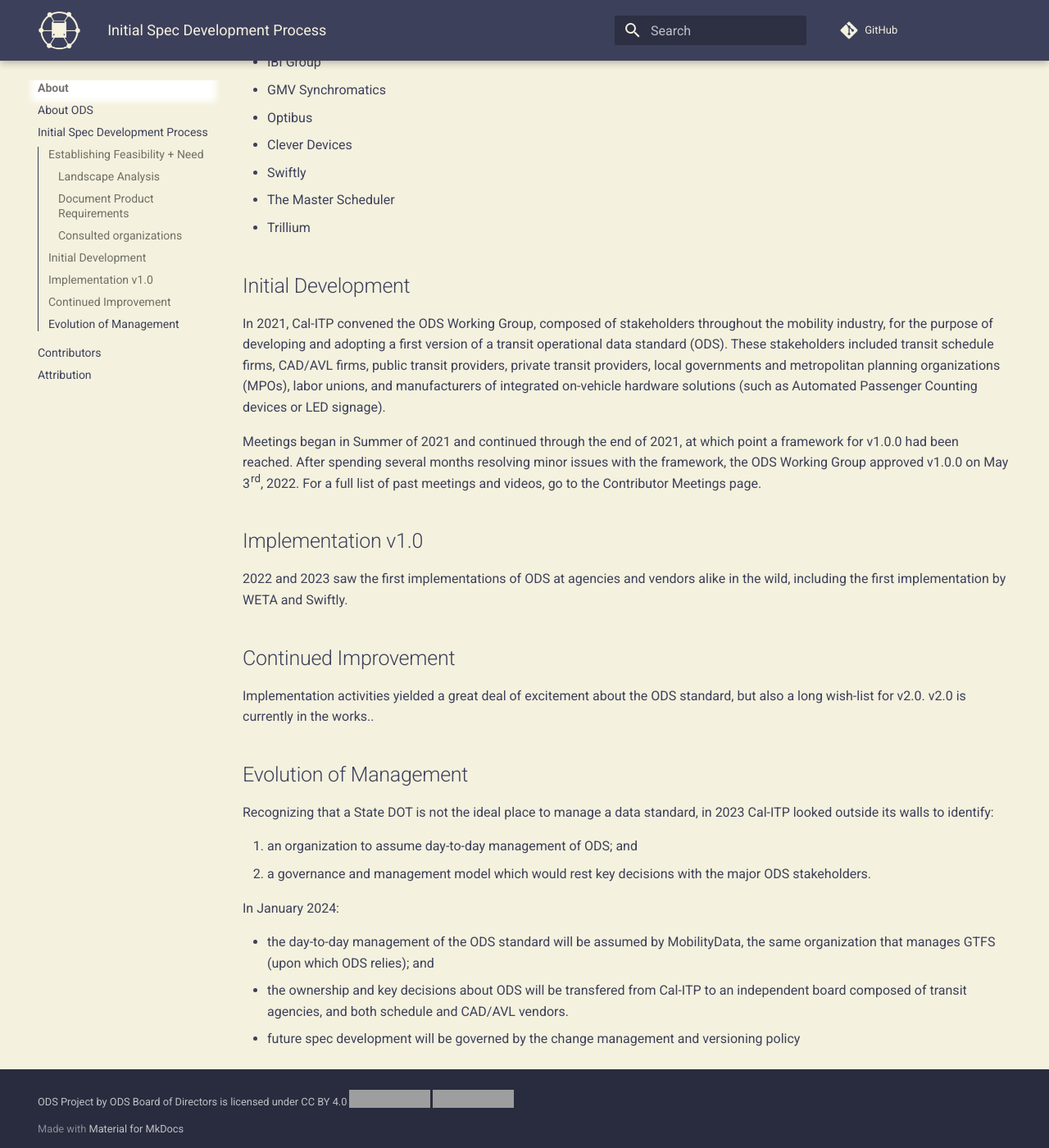
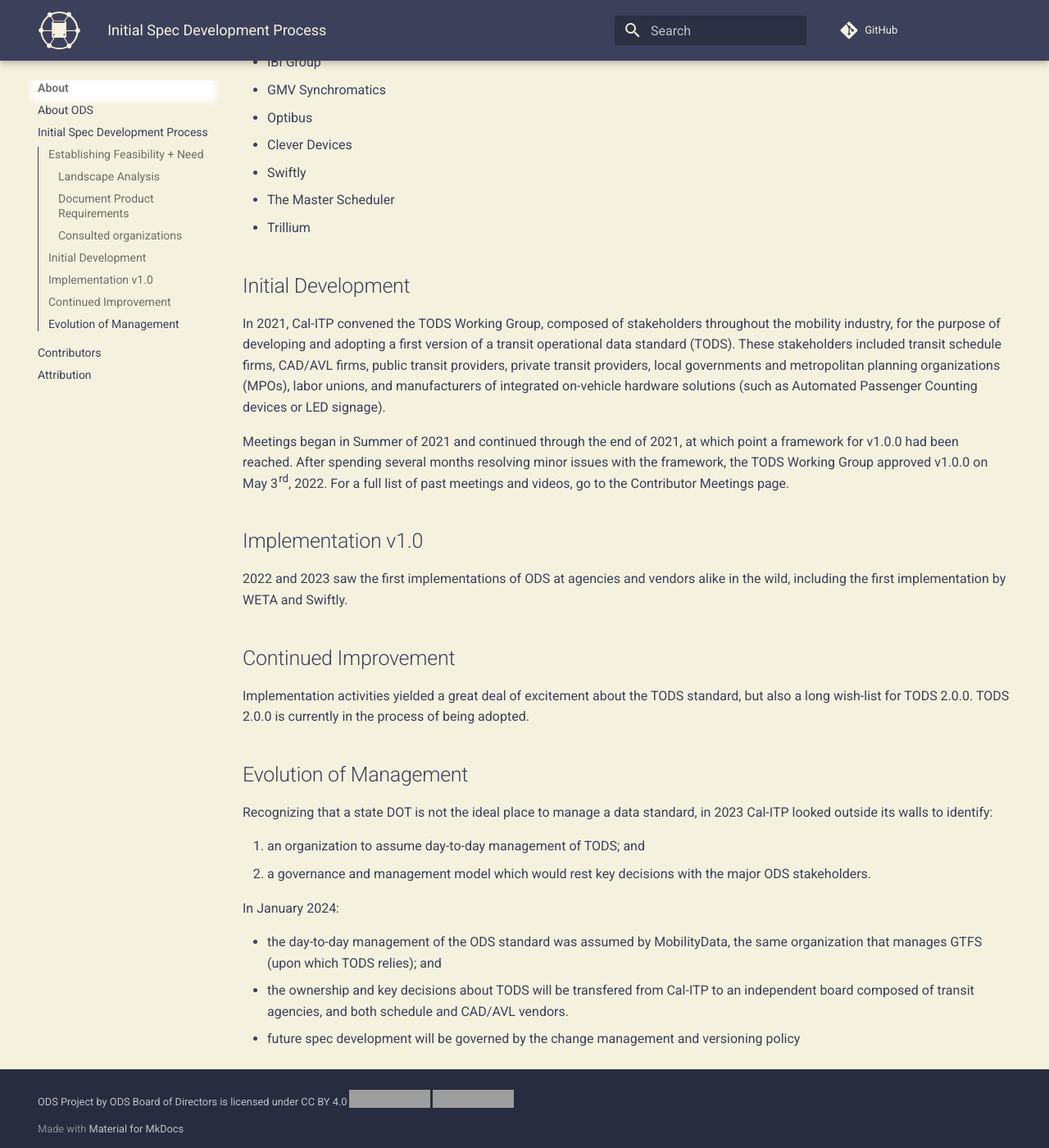
Before and after one commit to cal-itp/operational-data-standard, an MkDocs documentation site: the page built from docs/about/spec-development.md, in a window 1280 px wide and 1400 px high, scrolled down 1335 px. Shown: the whole window at 82% size. Built offline with MkDocs 1.6.1 and Material for MkDocs 9.7.7, drawn with Linux system fonts in a browser that asks for light colours; nearby versions of some CDN libraries; comment, search, counter and statistics services are not loaded; some of the changed text lies outside the part shown; grey boxes are pictures that could not be loaded.

Commit message:
Update spec-development.md with TODS branding and for typos

```diff
--- a/docs/about/spec-development.md
+++ b/docs/about/spec-development.md
@@ -1,10 +1,10 @@
 # History + Initial Specification Development Process
 
-The California Integrated Travel Project (Cal-ITP) developed the ODS initiative in response to feedback from local transit providers and vendors. As Cal-ITP has as its core a mission to improve the quality of mobility data and increase the efficiency of transportation service delivery in the state of California, Cal-ITP conducted research and conversations with an eye toward identifying existing pain points.  Many tranit agencies identified the lack of a standard format between scheduling and CAD/AVL software as a major source of friction.
+The California Integrated Travel Project (Cal-ITP) developed the TODS initiative in response to feedback from local transit providers and vendors. As Cal-ITP has as its core a mission to improve the quality of mobility data and increase the efficiency of transportation service delivery in the state of California, Cal-ITP conducted research and conversations with an eye toward identifying existing pain points.  Many tranit agencies identified the lack of a standard format between scheduling and CAD/AVL software as a major source of friction.
 
 ## Establishing Feasibility + Need
 
-In 2020, Cal-ITP studied the feasibility and documented the product requirements of a data standard that would reduce the friction between scheduling and operating transit service.  The friction between these two activities was particuarlly acute during the height of the COVID Pandemic when transit agency schedules were in a constant state of change due to labor availability and safety precautions.
+In 2020, Cal-ITP studied the feasibility and documented the product requirements of a data standard that would reduce the friction between scheduling and operating transit service. The friction between these two activities was particularly acute during the height of the COVID Pandemic when transit agency schedules were in a constant state of change due to labor availability and safety precautions.
 
 ### Landscape Analysis
 
@@ -41,9 +41,9 @@
 
 ## Initial Development
 
-In 2021, Cal-ITP convened the [ODS Working Group](./working-group.md), composed of stakeholders throughout the mobility industry, for the purpose of developing and adopting a first version of a transit operational data standard (ODS). These stakeholders included transit schedule firms, CAD/AVL firms, public transit providers, private transit providers, local governments and metropolitan planning organizations (MPOs), labor unions, and manufacturers of integrated on-vehicle hardware solutions (such as Automated Passenger Counting devices or LED signage).
+In 2021, Cal-ITP convened the [TODS Working Group](./working-group.md), composed of stakeholders throughout the mobility industry, for the purpose of developing and adopting a first version of a transit operational data standard (TODS). These stakeholders included transit schedule firms, CAD/AVL firms, public transit providers, private transit providers, local governments and metropolitan planning organizations (MPOs), labor unions, and manufacturers of integrated on-vehicle hardware solutions (such as Automated Passenger Counting devices or LED signage).
 
-Meetings began in Summer of 2021 and continued through the end of 2021, at which point a framework for v1.0.0 had been reached. After spending several months resolving minor issues with the framework, the ODS Working Group approved v1.0.0 on May 3rd, 2022.
+Meetings began in Summer of 2021 and continued through the end of 2021, at which point a framework for v1.0.0 had been reached. After spending several months resolving minor issues with the framework, the TODS Working Group approved v1.0.0 on May 3rd, 2022.
 For a full list of past meetings and videos, go to the [Contributor Meetings page](../governance/contributor-meetings.md).
 
 ## Implementation v1.0
@@ -52,17 +52,17 @@
 
 ## Continued Improvement
 
-Implementation activities yielded a great deal of excitement about the ODS standard, but also a long wish-list for v2.0.  v2.0 is [currently in the works.](https://github.com/cal-itp/operational-data-standard/issues/49).
+Implementation activities yielded a great deal of excitement about the TODS standard, but also a long wish-list for TODS 2.0.0. TODS 2.0.0 is currently in the process of being adopted.
 
 ## Evolution of Management
 
-Recognizing that a State DOT is not the ideal place to manage a data standard, in 2023 Cal-ITP looked outside its walls to identify:
+Recognizing that a state DOT is not the ideal place to manage a data standard, in 2023 Cal-ITP looked outside its walls to identify:
 
-1. an organization to assume day-to-day management of ODS; and
+1. an organization to assume day-to-day management of TODS; and
 2. a governance and management model which would rest key decisions with the major ODS stakeholders.
 
 In January 2024:
 
-- the day-to-day management of the ODS standard will be assumed by [MobilityData](https://mobilitydata.org), the same organization that manages [GTFS](https://gtfs.org) (upon which ODS relies); and
-- the ownership and key decisions about ODS will be transfered from Cal-ITP to an [independent board](../governance/governance.md#ods-board-of-directors) composed of transit agencies, and both schedule and CAD/AVL vendors.
+- the day-to-day management of the ODS standard was assumed by [MobilityData](https://mobilitydata.org), the same organization that manages [GTFS](https://gtfs.org) (upon which TODS relies); and
+- the ownership and key decisions about TODS will be transfered from Cal-ITP to an [independent board](../governance/governance.md#tods-board-of-directors) composed of transit agencies, and both schedule and CAD/AVL vendors.
 - future spec development will be governed by the [change management and versioning policy](../governance/policies/change-management-versioning.md)
```
